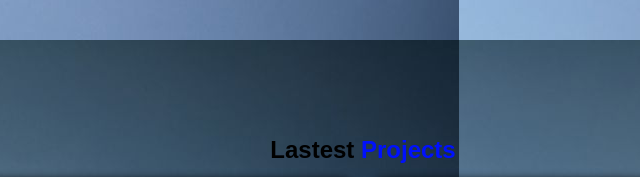
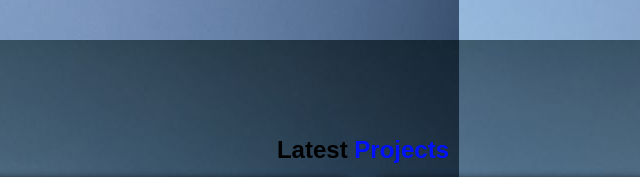
Before and after one commit to CaioMourao/WebCurriculoResponsive, a plain HTML site: page index.html in a window 1280 px wide. Shown: the part 1560-1737 px from the top of the page, 277-917 px from the left. Drawn offline with Linux system fonts and the light colour scheme; a web font is replaced by a local one.

Commit message:
Update index.html

```diff
--- a/index.html
+++ b/index.html
@@ -121,7 +121,7 @@
 
     <!--Seção Portifólio-->
     <section class="Portifolio" id="Portifolio">
-        <h2>Lastest <span>Projects</span></h2>
+        <h2>Latest <span>Projects</span></h2>
 
         <div class="Portifolio-container">
             <div class="Portifolio-box">
```
